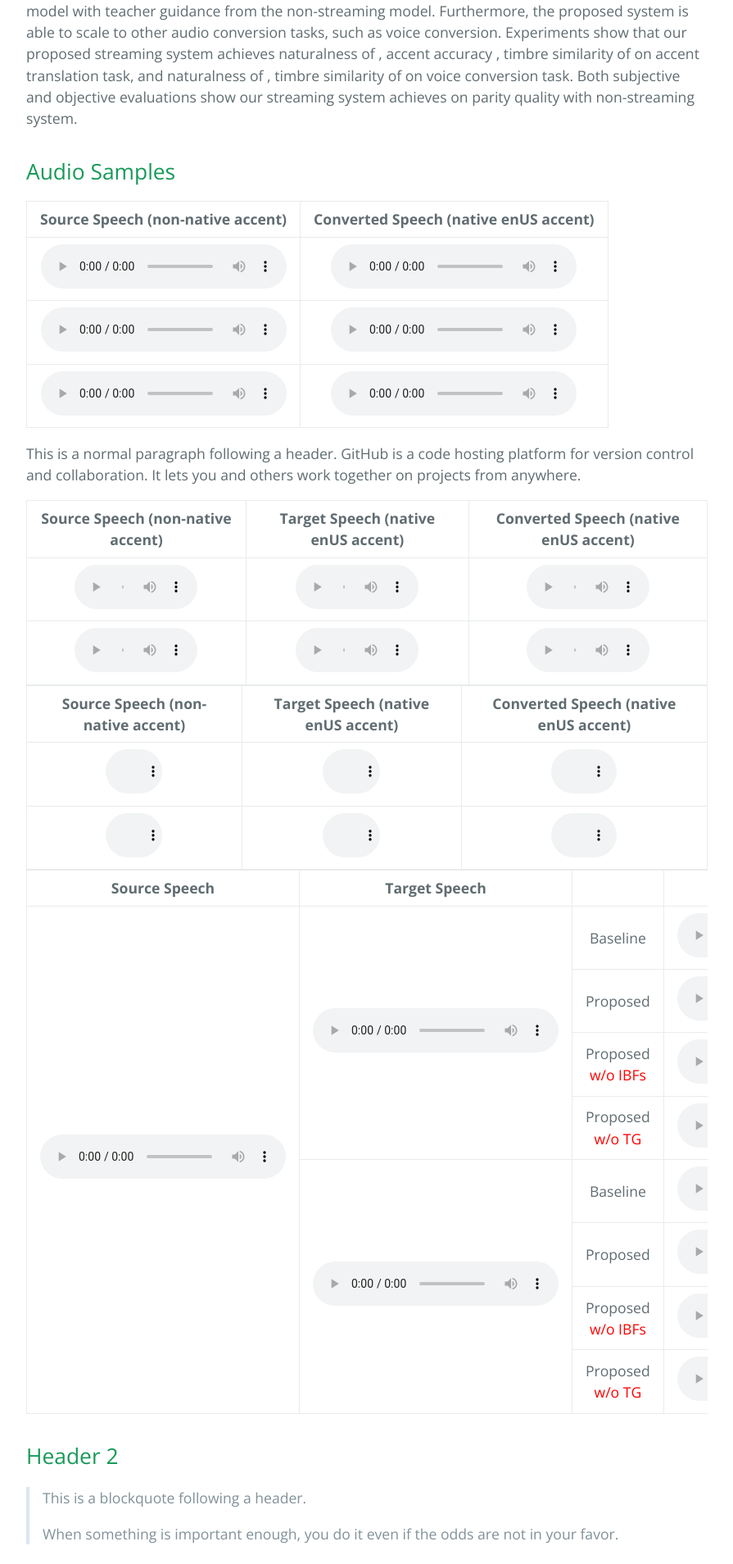
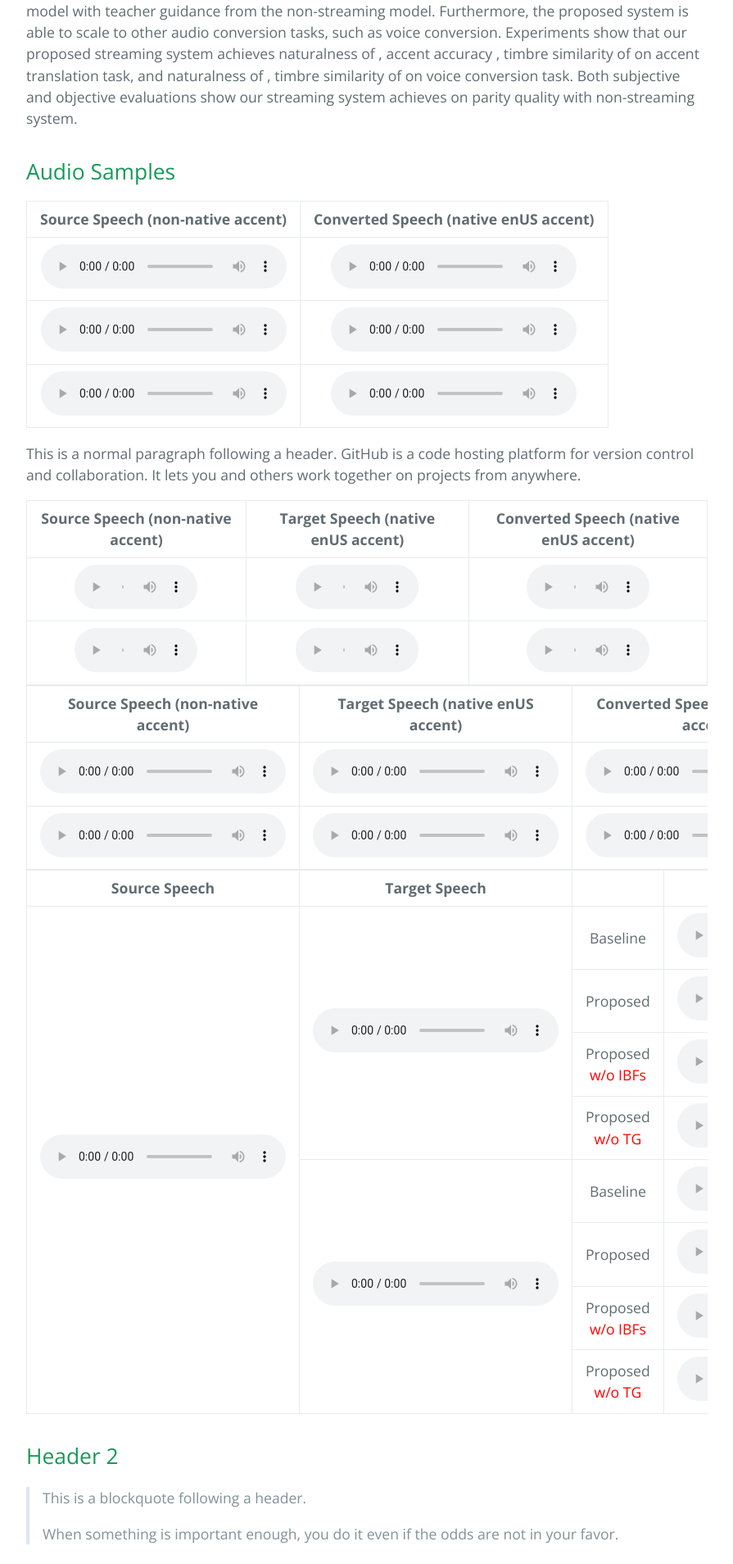
Before and after one commit to libohanr/libohanr.github.io, a Jekyll site: the page built from index.md, in a window 1280 px wide. Shown: the part 757-2665 px from the top of the page at 82% size, without its empty margins (192-1087 px from the left). Built offline with Jekyll 4.4.1, drawn with Linux system fonts in a browser that asks for light colours.

Commit message:
Update index.md

```diff
--- a/index.md
+++ b/index.md
@@ -70,15 +70,15 @@ This is a normal paragraph following a header. GitHub is a code hosting platform
   </thead>
   <tbody>
   <tr>
-      <td style="text-align: center" rowspan="1"><audio style="width: 30%;" controls="controls"><source src="assets/wav/ref_audio1.wav" autoplay="">Your browser does not support the audio element.</audio></td>
-      <td style="text-align: center" rowspan="1"><audio style="width: 30%;" controls="controls"><source src="assets/wav/ref_audio1.wav" autoplay="">Your browser does not support the audio element.</audio></td>
-      <td style="text-align: center" rowspan="1"><audio style="width: 30%;" controls="controls"><source src="assets/wav/ref_audio1.wav" autoplay="">Your browser does not support the audio element.</audio></td>
+      <td style="width: 30%;text-align: center" rowspan="1"><audio  controls="controls"><source src="assets/wav/ref_audio1.wav" autoplay="">Your browser does not support the audio element.</audio></td>
+      <td style="width: 30%;text-align: center" rowspan="1"><audio  controls="controls"><source src="assets/wav/ref_audio1.wav" autoplay="">Your browser does not support the audio element.</audio></td>
+      <td style="width: 30%;text-align: center" rowspan="1"><audio  controls="controls"><source src="assets/wav/ref_audio1.wav" autoplay="">Your browser does not support the audio element.</audio></td>
   </tr>
 
   <tr>
-      <td style="text-align: center" rowspan="1"><audio style="width: 30%;" controls="controls"><source src="assets/wav/ref_audio1.wav" autoplay="">Your browser does not support the audio element.</audio></td>
-      <td style="text-align: center" rowspan="1"><audio style="width: 30%;" controls="controls"><source src="assets/wav/ref_audio1.wav" autoplay="">Your browser does not support the audio element.</audio></td>
-      <td style="text-align: center" rowspan="1"><audio style="width: 30%;" controls="controls"><source src="assets/wav/ref_audio1.wav" autoplay="">Your browser does not support the audio element.</audio></td>
+      <td style="width: 30%;text-align: center" rowspan="1"><audio  controls="controls"><source src="assets/wav/ref_audio1.wav" autoplay="">Your browser does not support the audio element.</audio></td>
+      <td style="width: 30%;text-align: center" rowspan="1"><audio  controls="controls"><source src="assets/wav/ref_audio1.wav" autoplay="">Your browser does not support the audio element.</audio></td>
+      <td style="width: 30%;text-align: center" rowspan="1"><audio  controls="controls"><source src="assets/wav/ref_audio1.wav" autoplay="">Your browser does not support the audio element.</audio></td>
   </tr>
     </tbody></table>
 
```
